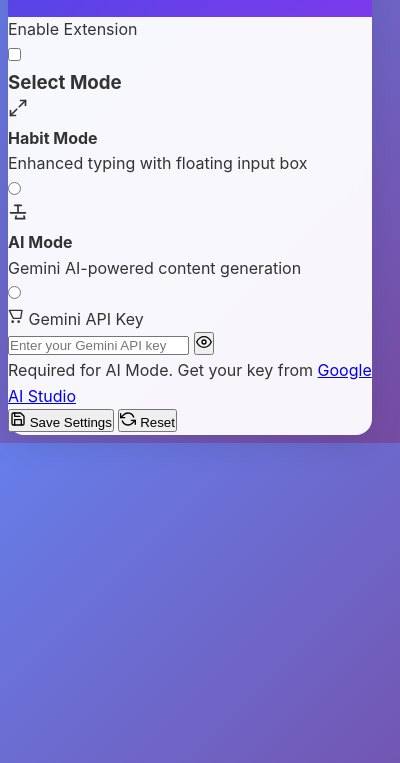
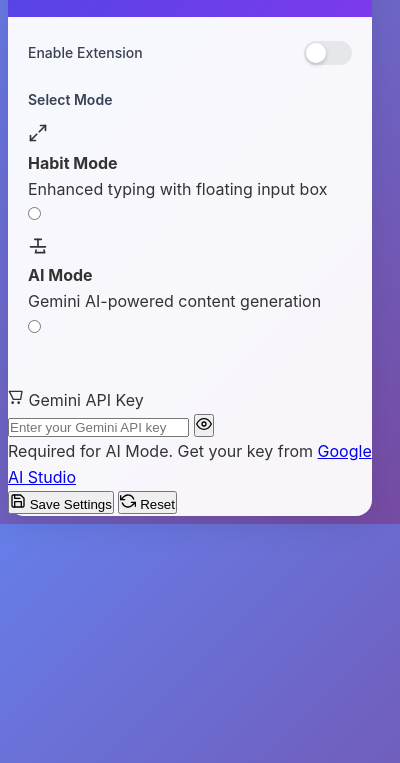
Before and after one commit to rootp1/FloatType, a browser extension: page adv_mode/popup.html in a window 400 px wide. Shown: the part 81-844 px from the top of the page. Drawn offline with Linux system fonts and the light colour scheme; files whose address does not match are found by name.

Commit message:
mode section css

```diff
--- a/adv_mode/popup.css
+++ b/adv_mode/popup.css
@@ -124,3 +124,81 @@ body {
     0%, 100% { opacity: 1; }
     50% { opacity: 0.5; }
 }
+.main-controls {
+    padding: 24px 20px;
+}
+
+.toggle-section {
+    margin-bottom: 24px;
+}
+
+.toggle-label {
+    display: flex;
+    justify-content: space-between;
+    align-items: center;
+    font-weight: 500;
+    font-size: 14px;
+    color: #374151;
+}
+
+.toggle-switch {
+    position: relative;
+    width: 48px;
+    height: 24px;
+}
+
+.toggle-switch input {
+    opacity: 0;
+    width: 0;
+    height: 0;
+}
+
+.slider {
+    position: absolute;
+    cursor: pointer;
+    top: 0;
+    left: 0;
+    right: 0;
+    bottom: 0;
+    background: #e5e7eb;
+    border-radius: 24px;
+    transition: all 0.3s ease;
+}
+
+.slider:before {
+    position: absolute;
+    content: "";
+    height: 20px;
+    width: 20px;
+    left: 2px;
+    bottom: 2px;
+    background: white;
+    border-radius: 50%;
+    transition: all 0.3s ease;
+    box-shadow: 0 2px 4px rgba(0, 0, 0, 0.2);
+}
+
+input:checked + .slider {
+    background: linear-gradient(135deg, #4f46e5 0%, #7c3aed 100%);
+}
+
+input:checked + .slider:before {
+    transform: translateX(24px);
+}
+
+.mode-section {
+    margin-bottom: 24px;
+}
+
+.mode-section h3 {
+    font-size: 14px;
+    color: #374151;
+    margin-bottom: 12px;
+    font-weight: 600;
+}
+
+.mode-options {
+    display: flex;
+    flex-direction: column;
+    gap: 8px;
+}
```
